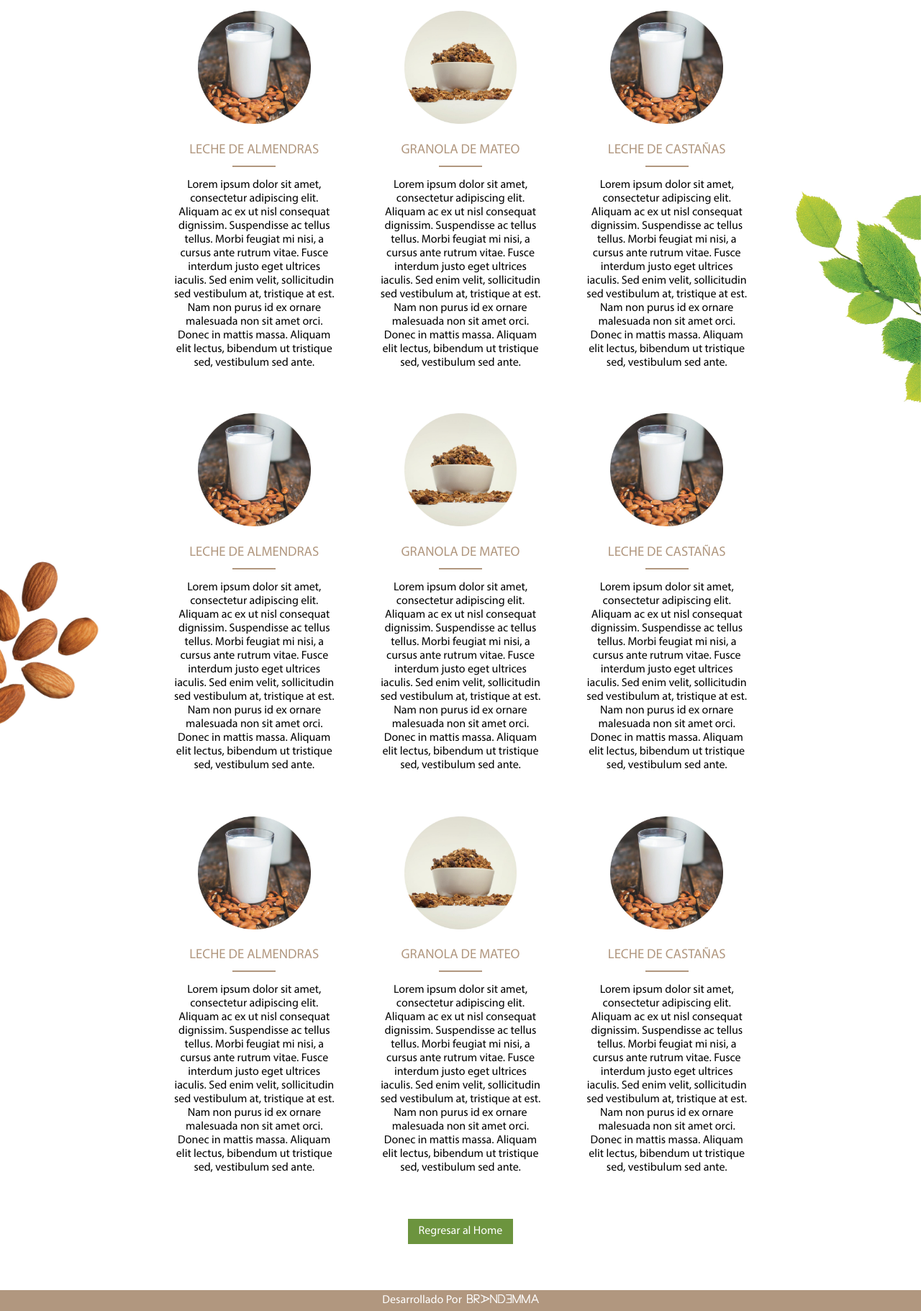
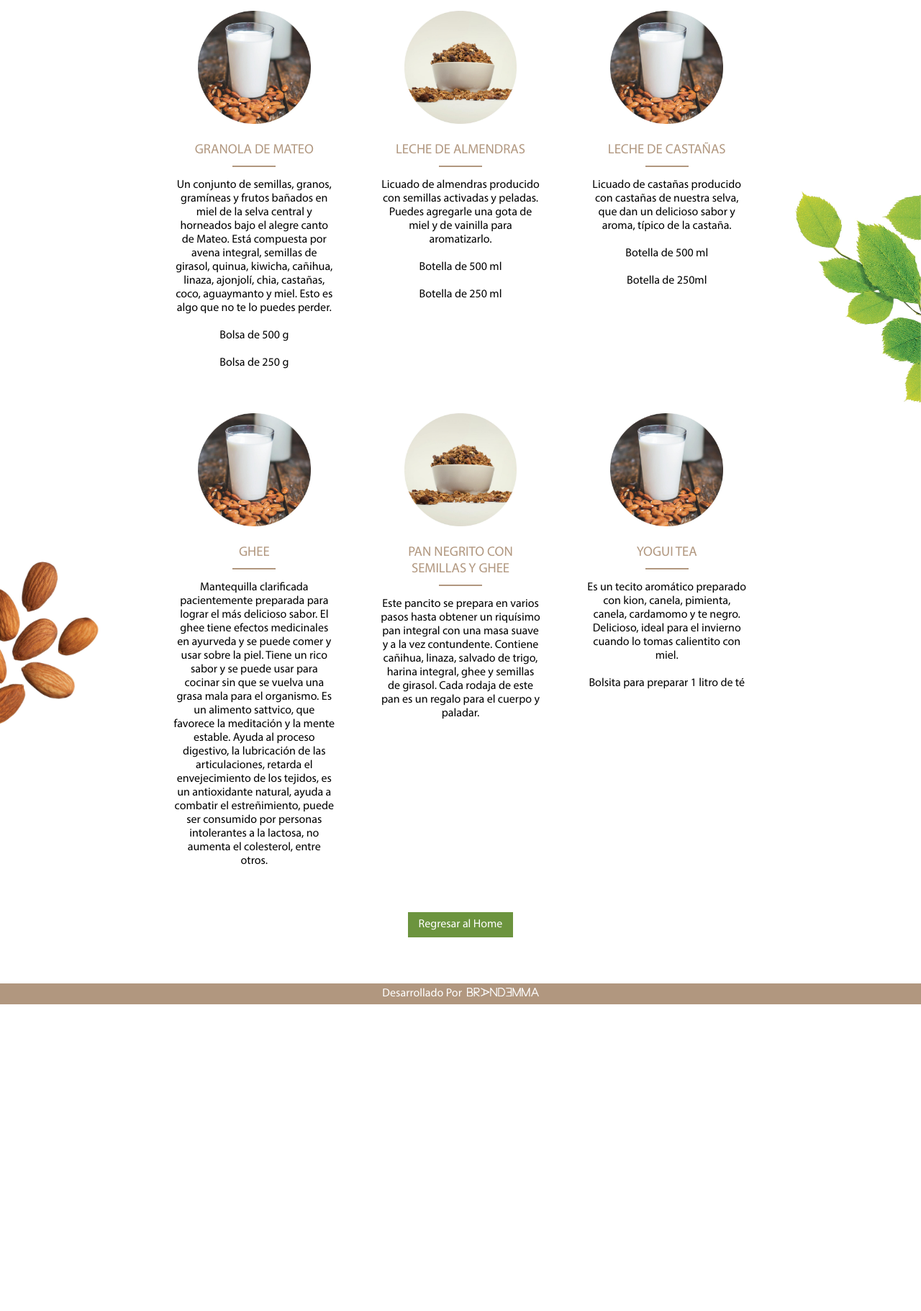
Before and after one commit to BRANDEMMA/casa-calma, a PHP site: page /tapita-de-huerta.php in a window 1280 px wide. Shown: the part 463-2284 px from the top of the page at 72% size. After the commit the page ends 1858 px from the top, so only its background shows below. Run offline with PHP 8.4, Linux system fonts and the light colour scheme; some libraries are stand-ins or nearby versions.

Commit message:
textos finales

```diff
--- a/contacto.php
+++ b/contacto.php
@@ -6,7 +6,7 @@
 	<meta name="viewport" content="initial-scale=1, maximum-scale=1" />
 	<meta charset="UTF-8">
 	<meta name="viewport" content="width=device-width" />
-	<title>CASA CALMA</title>
+	<title>CASA CALMA - CONTACTO</title>
 	<meta name="author" content="Brandemma" />
 	<meta name="description" content="" />
 
--- a/tapita-de-huerta.php
+++ b/tapita-de-huerta.php
@@ -6,7 +6,7 @@
 	<meta name="viewport" content="initial-scale=1, maximum-scale=1" />
 	<meta charset="UTF-8">
 	<meta name="viewport" content="width=device-width" />
-	<title>CASA CALMA</title>
+	<title>CASA CALMA - TAPITA DE HUERTA</title>
 	<meta name="author" content="Brandemma" />
 	<meta name="description" content="" />
 
@@ -48,21 +48,25 @@
 
 		<div class="producto-tapita">
 			<img src="img/casa-calma-tapita-1.jpg">
-			<h3>LECHE DE ALMENDRAS</h3>
+			<h3>GRANOLA DE MATEO</h3>
 			<div class="linea-titulo2"></div>
 
 			<p>
-			Lorem ipsum dolor sit amet, consectetur adipiscing elit. Aliquam ac ex ut nisl consequat dignissim. Suspendisse ac tellus tellus. Morbi feugiat mi nisi, a cursus ante rutrum vitae. Fusce interdum justo eget ultrices iaculis. Sed enim velit, sollicitudin sed vestibulum at, tristique at est. Nam non purus id ex ornare malesuada non sit amet orci. Donec in mattis massa. Aliquam elit lectus, bibendum ut tristique sed, vestibulum sed ante.
+			Un conjunto de semillas, granos, gramíneas y frutos bañados en miel de la selva central y horneados bajo el alegre canto de Mateo. Está compuesta por avena integral, semillas de girasol, quinua, kiwicha, cañihua, linaza, ajonjolí, chia, castañas, coco, aguaymanto y miel. Esto es algo que no te lo puedes perder.<br><br>
+			Bolsa de 500 g<br><br>
+			Bolsa de 250 g
 			</p>
 		</div>
 
 		<div class="producto-tapita espaciado">
 			<img src="img/casa-calma-tapita-2.jpg">
-			<h3>GRANOLA DE MATEO</h3>
+			<h3>LECHE DE ALMENDRAS</h3>
 			<div class="linea-titulo2"></div>
 
 			<p>
-			Lorem ipsum dolor sit amet, consectetur adipiscing elit. Aliquam ac ex ut nisl consequat dignissim. Suspendisse ac tellus tellus. Morbi feugiat mi nisi, a cursus ante rutrum vitae. Fusce interdum justo eget ultrices iaculis. Sed enim velit, sollicitudin sed vestibulum at, tristique at est. Nam non purus id ex ornare malesuada non sit amet orci. Donec in mattis massa. Aliquam elit lectus, bibendum ut tristique sed, vestibulum sed ante.
+			Licuado de almendras producido con semillas activadas y peladas. Puedes agregarle una gota de miel y de vainilla para aromatizarlo. <br><br>
+			Botella de 500 ml<br><br>
+			Botella de 250 ml
 			</p>
 		</div>
 
@@ -72,11 +76,44 @@
 			<div class="linea-titulo2"></div>
 
 			<p>
-			Lorem ipsum dolor sit amet, consectetur adipiscing elit. Aliquam ac ex ut nisl consequat dignissim. Suspendisse ac tellus tellus. Morbi feugiat mi nisi, a cursus ante rutrum vitae. Fusce interdum justo eget ultrices iaculis. Sed enim velit, sollicitudin sed vestibulum at, tristique at est. Nam non purus id ex ornare malesuada non sit amet orci. Donec in mattis massa. Aliquam elit lectus, bibendum ut tristique sed, vestibulum sed ante.
+			Licuado de castañas producido con castañas de nuestra selva, que dan un delicioso sabor y aroma, típico de la castaña.<br><br>
+			Botella de 500 ml<br><br>
+			Botella de 250ml
 			</p>
 		</div>
 
 		<div class="producto-tapita">
+			<img src="img/casa-calma-tapita-1.jpg">
+			<h3>GHEE</h3>
+			<div class="linea-titulo2"></div>
+
+			<p>
+			Mantequilla clarificada pacientemente preparada para lograr el más delicioso sabor. El ghee tiene efectos medicinales en ayurveda y se puede comer y usar sobre la piel. Tiene un rico sabor y se puede usar para cocinar sin que se vuelva una grasa mala para el organismo. Es un alimento sattvico, que favorece la meditación y la mente estable. Ayuda al proceso digestivo, la lubricación de las articulaciones, retarda el envejecimiento de los tejidos, es un antioxidante natural, ayuda a combatir el estreñimiento, puede ser consumido por personas intolerantes a la lactosa, no aumenta el colesterol, entre otros.
+			</p>
+		</div>
+
+		<div class="producto-tapita espaciado">
+			<img src="img/casa-calma-tapita-2.jpg">
+			<h3>PAN NEGRITO CON SEMILLAS Y GHEE</h3>
+			<div class="linea-titulo2"></div>
+
+			<p>
+			Este pancito se prepara en varios pasos hasta obtener un riquísimo pan integral con una masa suave y a la vez contundente. Contiene cañihua, linaza, salvado de trigo, harina integral, ghee y semillas de girasol. Cada rodaja de este pan es un regalo para el cuerpo y paladar.
+			</p>
+		</div>
+
+		<div class="producto-tapita">
+			<img src="img/casa-calma-tapita-1.jpg">
+			<h3>YOGUI TEA</h3>
+			<div class="linea-titulo2"></div>
+
+			<p>
+			Es un tecito aromático preparado con kion, canela, pimienta, canela, cardamomo y te negro. Delicioso, ideal para el invierno cuando lo tomas calientito con miel.<br><br>
+			Bolsita para preparar 1 litro de té
+			</p>
+		</div>
+
+		<!-- <div class="producto-tapita">
 			<img src="img/casa-calma-tapita-1.jpg">
 			<h3>LECHE DE ALMENDRAS</h3>
 			<div class="linea-titulo2"></div>
@@ -104,37 +141,7 @@
 			<p>
 			Lorem ipsum dolor sit amet, consectetur adipiscing elit. Aliquam ac ex ut nisl consequat dignissim. Suspendisse ac tellus tellus. Morbi feugiat mi nisi, a cursus ante rutrum vitae. Fusce interdum justo eget ultrices iaculis. Sed enim velit, sollicitudin sed vestibulum at, tristique at est. Nam non purus id ex ornare malesuada non sit amet orci. Donec in mattis massa. Aliquam elit lectus, bibendum ut tristique sed, vestibulum sed ante.
 			</p>
-		</div>
-
-		<div class="producto-tapita">
-			<img src="img/casa-calma-tapita-1.jpg">
-			<h3>LECHE DE ALMENDRAS</h3>
-			<div class="linea-titulo2"></div>
-
-			<p>
-			Lorem ipsum dolor sit amet, consectetur adipiscing elit. Aliquam ac ex ut nisl consequat dignissim. Suspendisse ac tellus tellus. Morbi feugiat mi nisi, a cursus ante rutrum vitae. Fusce interdum justo eget ultrices iaculis. Sed enim velit, sollicitudin sed vestibulum at, tristique at est. Nam non purus id ex ornare malesuada non sit amet orci. Donec in mattis massa. Aliquam elit lectus, bibendum ut tristique sed, vestibulum sed ante.
-			</p>
-		</div>
-
-		<div class="producto-tapita espaciado">
-			<img src="img/casa-calma-tapita-2.jpg">
-			<h3>GRANOLA DE MATEO</h3>
-			<div class="linea-titulo2"></div>
-
-			<p>
-			Lorem ipsum dolor sit amet, consectetur adipiscing elit. Aliquam ac ex ut nisl consequat dignissim. Suspendisse ac tellus tellus. Morbi feugiat mi nisi, a cursus ante rutrum vitae. Fusce interdum justo eget ultrices iaculis. Sed enim velit, sollicitudin sed vestibulum at, tristique at est. Nam non purus id ex ornare malesuada non sit amet orci. Donec in mattis massa. Aliquam elit lectus, bibendum ut tristique sed, vestibulum sed ante.
-			</p>
-		</div>
-
-		<div class="producto-tapita">
-			<img src="img/casa-calma-tapita-1.jpg">
-			<h3>LECHE DE CASTAÑAS</h3>
-			<div class="linea-titulo2"></div>
-
-			<p>
-			Lorem ipsum dolor sit amet, consectetur adipiscing elit. Aliquam ac ex ut nisl consequat dignissim. Suspendisse ac tellus tellus. Morbi feugiat mi nisi, a cursus ante rutrum vitae. Fusce interdum justo eget ultrices iaculis. Sed enim velit, sollicitudin sed vestibulum at, tristique at est. Nam non purus id ex ornare malesuada non sit amet orci. Donec in mattis massa. Aliquam elit lectus, bibendum ut tristique sed, vestibulum sed ante.
-			</p>
-		</div>
+		</div> -->
 
 		<a class="boton-home" href="index.php">Regresar al Home</a>
 	</div>
```
Also changed, not shown: casa-calma.php (+8 -5 lines), php/mensaje-contacto.php (added, +28 -0 lines), yoga.php (+7 -3 lines).
